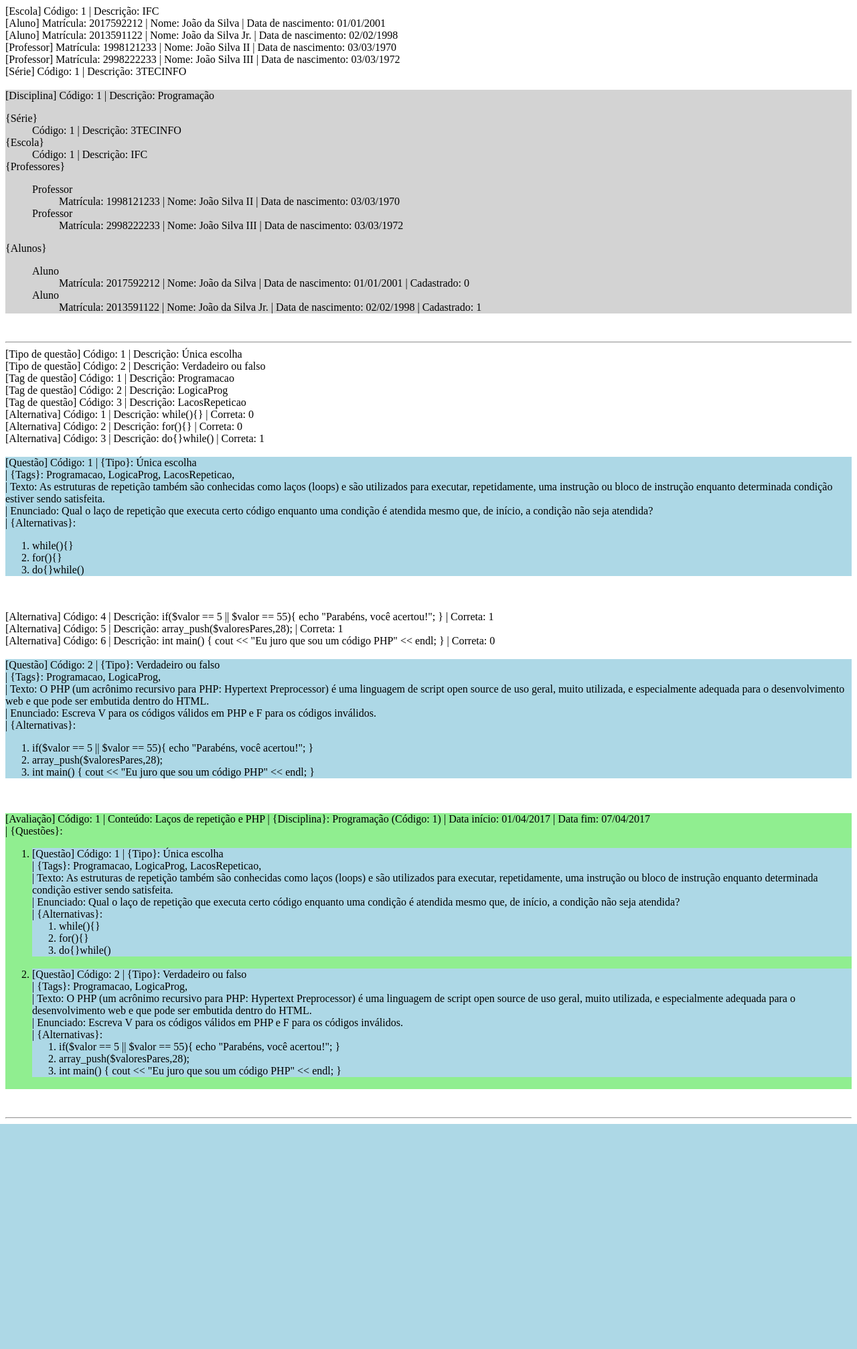
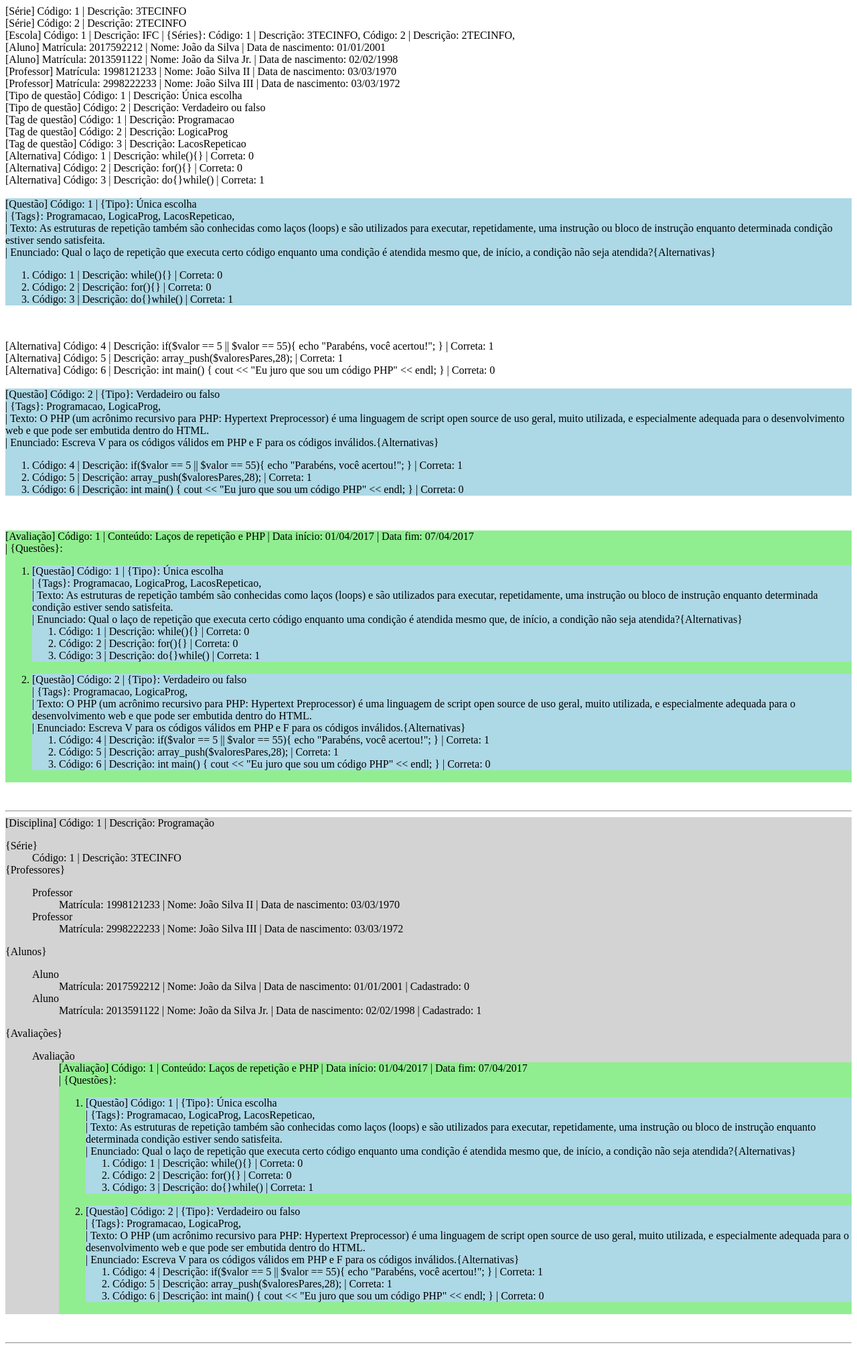
Before and after one commit to MateuxLucax/Prove, a PHP site: page /testePOO.php in a window 1280 px wide. Shown: the whole page at 67% size. Before the commit the page ends 1678 px from the top, so only its background shows below. Run offline with PHP 8.4, Linux system fonts and the light colour scheme.

Commit message:
Classes
Disciplina agora tem array de objetos Avaliacao em vez de Avaliacao com objeto Disciplina

AbsQuestao <- QuestaoAlternativa
AbsQuestao <- QuestaoDiscursiva

```diff
--- a/classes/Questao.class.php
+++ b/classes/AbsQuestao.class.php
@@ -2,20 +2,15 @@
 
 require_once "autoload.php";
 
-class Questao extends AbsCodigo {
+abstract class AbsQuestao extends AbsCodigo {
 	private $tipo;
 	private $texto;
 	private $enunciado;
 	private $tags = array();
-	private $alternativas = array();
-	#private $respostas = array();
-	# Um objeto "Resposta" recebe um objeto "Aluno"
-	# Ou um objeto "Aluno" recebe vários objetos "Resposta"?
 
 	function __construct() {
 		$tipo = new TipoQuestao;
 		$tag = new TagQuestao;
-		$alternativa = new Alternativa;
 	}
 
 	public function setTipo($tipo){
@@ -30,24 +25,15 @@ class Questao extends AbsCodigo {
 	public function getTexto(){return $this->texto; }
 
 	public function setEnunciado($enunciado){$this->enunciado = $enunciado; }
-	public function getEnunciado(){return $this->enunciado; }
-
-	public function setAlternativa($alternativa){
-		if($alternativa instanceof Alternativa) array_push($this->alternativas, $alternativa); }
-	public function getAlternativa(){return $this->alternativa; }
+    public function getEnunciado(){return $this->enunciado; }
 
 	public function __toString(){
-		$txt = "<div class='questao'>[Questão]".parent::__toString();
+        $txt = parent::__toString();
 		$txt .= " | {Tipo}: ".$this->tipo->getDescricao();
 		$txt .= "<br> | {Tags}: ";
 		for ($i=0; $i < count($this->tags); $i++) { $txt .= $this->tags[$i]->getDescricao().", "; }
 		$txt .= "<br> | Texto: ".$this->texto;
 		$txt .= "<br> | Enunciado: ".$this->enunciado;
-		$txt .= "<br> | {Alternativas}: ";
-		$txt .= "<ol>"; #Lista de alternativas
-		for ($i=0; $i < count($this->alternativas); $i++) { $txt .= "<li>".$this->alternativas[$i]->getDescricao()."</li>";	}
-		$txt .= "</ol>";
-		$txt .= "</div>";
 		return $txt;
 	}
 }
--- a/classes/Alternativa.class.php
+++ b/classes/Alternativa.class.php
@@ -4,6 +4,8 @@ require_once "autoload.php";
 
 class Alternativa extends AbsCodigoDescricao {
 	private $correta; # Atributo binário (é a alternativa correta ou não)
+	#private $respostas = array();
+
 
 	public function setCorreta($correta){$this->correta=$correta;}
 	public function getCorreta(){return $this->correta;}
--- a/classes/AlunoCadastro.class.php
+++ b/classes/AlunoCadastro.class.php
@@ -35,7 +35,4 @@
 		}
 
 	}
-
-
-
 ?>
--- a/classes/Avaliacao.class.php
+++ b/classes/Avaliacao.class.php
@@ -5,17 +5,12 @@ require_once "autoload.php";
 class Avaliacao extends AbsCodigo {
 
 	private $conteudo;
-	private $disciplina;
 	private $dataInicio;
 	private $dataFim;
 	private $questoes = array();
 
 	public function setConteudo($conteudo){$this->conteudo = $conteudo;}
 	public function getConteudo(){return $this->conteudo;}
-
-	public function setDisciplina($disciplina){
-		if($disciplina instanceof Disciplina) $this->disciplina = $disciplina;}
-	public function getDisciplina(){return $this->disciplina;}
 
 	public function setDataInicio($dataInicio){$this->dataInicio = $dataInicio;}
 	public function getDataInicio(){return $this->dataInicio;}
@@ -24,13 +19,13 @@ class Avaliacao extends AbsCodigo {
 	public function getDataFim(){return $this->dataFim;}
 
 	public function setQuestao($questao){
-		if($questao instanceof Questao) array_push($this->questoes, $questao); }
+		if($questao instanceof QuestaoAlternativa || $questao instanceof QuestaoDiscursiva)
+			array_push($this->questoes, $questao); }
 	public function getQuestao(){return $this->questao; }
 
 	public function __toString(){
 		$txt = "<div class='avaliacao'>[Avaliação]".parent::__toString();
 		$txt .= " | Conteúdo: ".$this->conteudo;
-		$txt .= " | {Disciplina}: ".$this->disciplina->getDescricao()." (Código: ".$this->disciplina->getCodigo().")";
 		$txt .= " | Data início: ".$this->dataInicio;
 		$txt .= " | Data fim: ".$this->dataFim;
 		$txt .= "<br> | {Questões}: ";
--- a/classes/Disciplina.class.php
+++ b/classes/Disciplina.class.php
@@ -4,24 +4,21 @@ require_once "autoload.php";
 
 class Disciplina extends AbsCodigoDescricao {
 
-	private $escola;
 	private $serie;
 	private $professores = array();
 	private $alunos = array();
+	private $avaliacoes = array();
 
 	function __construct() {
-		$escola = new Escola;
 		$serie = new Serie;
 		$professor = new Professor;
 		$aluno = new Aluno;
+		$avaliacao = new Avaliacao;
 	}
 
-	public function setSerie($serie){$this->serie=$serie;}
+	public function setSerie($serie){
+		if($serie instanceof Serie) $this->serie=$serie;}
 	public function getSerie(){return $this->serie;}
-
-	public function setEscola($escola){
-		if ($escola instanceof Escola) $this->escola=$escola; }
-	public function getEscola(){return $this->escola;}
 
 	public function setProfessor($professor){
 		if ($professor instanceof Professor) array_push($this->professores, $professor); }
@@ -31,12 +28,15 @@ class Disciplina extends AbsCodigoDescricao {
 		if ($aluno instanceof AlunoCadastro) array_push($this->alunos, $aluno); }
 	public function getAluno(){return $this->aluno;}
 
+	public function setAvaliacao($avaliacao){
+		if ($avaliacao instanceof Avaliacao) array_push($this->avaliacoes, $avaliacao); }
+	public function getAvaliacao(){return $this->avaliacao;}
+
 
 	public function __toString() {
 		$txt = "<div class='disciplina'>[Disciplina]".parent::__toString();
 		$txt .= "<dl>";
 		$txt .= "<dt>{Série}</dt> <dd>".$this->serie."</dd>";
-		$txt .= "<dt>{Escola}</dt> <dd>".$this->escola."</dd>";
 		$txt .= "<dt>{Professores}</dt>";
 		$txt .= "<dd> <dl>"; # Lista dentro de uma lista (lista de professores dentro da lista de atributos da disciplina)
 		for ($i=0; $i < count($this->professores); $i++) {
@@ -47,7 +47,13 @@ class Disciplina extends AbsCodigoDescricao {
 		$txt .= "<dd> <dl>"; # Lista dentro de uma lista (lista de alunos dentro da lista de atributos da disciplina)
 		for ($i=0; $i < count($this->alunos); $i++) {
 			$txt .= "<dt>Aluno</dt> <dd>".$this->alunos[$i]."</dd>"; }
-		$txt .= "</dt> </dd>";
+		$txt .= "</dl> </dd>";
+
+		$txt .= "<dt>{Avaliações}</dt>";
+		$txt .= "<dd><dl>";
+		for ($i=0; $i < count($this->avaliacoes); $i++) {
+			$txt .= "<dt>Avaliação</dt> <dd>".$this->avaliacoes[$i]."</dd>"; }
+		$txt .= "</dl></dd>";
 
 		$txt .= "</div>";
 		return $txt;
--- a/classes/Escola.class.php
+++ b/classes/Escola.class.php
@@ -3,6 +3,19 @@
 require_once "autoload.php";
 
 class Escola extends AbsCodigoDescricao {
+    private $series = array();
+
+    public function setSerie($serie){
+        if($serie instanceof Serie) array_push($this->series, $serie); }
+    public function getSerie(){return $this->series;}
+
+    public function __toString() {
+        $txt = parent::__toString();
+        $txt .= " | {Séries}: ";
+        for ($i=0; $i < count($this->series); $i++) {
+            $txt .= $this->series[$i].", "; }
+        return $txt;
+    }
 }
 
 ?>
--- a/classes/Professor.class.php
+++ b/classes/Professor.class.php
@@ -3,10 +3,6 @@
 require_once "autoload.php";
 
 class Professor extends AbsMatriculaNomeData {
-	# (1) Um objeto "Disciplina" recebe objetos "Professor" (como é agora)
-	# (2) Ou um objeto "Professor" recebe objetos "Disciplina"?
-	# (3) Ou tanto faz, dá no mesmo?
-	# O professor é quem cria a disciplina, então (2) não faria mais sentido?
 }
 
 ?>
--- /dev/null
+++ b/classes/QuestaoAlternativa.class.php
@@ -0,0 +1,26 @@
+<?php
+
+require_once "autoload.php";
+
+class QuestaoAlternativa extends AbsQuestao {
+    private $alternativas = array();
+
+    public function setAlternativa($alternativa){
+		if($alternativa instanceof Alternativa) array_push($this->alternativas, $alternativa); }
+    public function getAlternativa(){return $this->alternativa; }
+
+    function __toString(){
+        $txt = "<div class='questao'>[Questão]".parent::__toString();
+        $txt .= "{Alternativas}";
+        $txt .= "<ol>"; #Lista de alternativas
+        for ($i=0; $i < count($this->alternativas); $i++) {
+            $txt .= "<li>".$this->alternativas[$i]."</li>";
+        }
+        $txt .= "</ol>";
+        $txt .= "</div>";
+
+        return $txt;
+    }
+}
+
+?>
--- a/testePOO.php
+++ b/testePOO.php
@@ -15,9 +15,20 @@
 
 	require_once "autoload.php";
 
+	$serie1 = new Serie;
+	$serie1->setCodigo(1);
+	$serie1->setDescricao("3TECINFO");
+	echo "[Série]".$serie1."<br>";
+	$serie2 = new Serie;
+	$serie2->setCodigo(2);
+	$serie2->setDescricao("2TECINFO");
+	echo "[Série]".$serie2."<br>";
+
 	$escola1 = new Escola;
 	$escola1->setCodigo(1);
 	$escola1->setDescricao("IFC");
+	$escola1->setSerie($serie1);
+	$escola1->setSerie($serie2);
 	echo "[Escola] ".$escola1."<br>";
 
 	$aluno1 = new Aluno;
@@ -42,28 +53,12 @@
 	$prof2->setDataNascimento("03/03/1972");
 	echo "[Professor]".$prof2."<br>";
 
-	$serie1 = new Serie;
-	$serie1->setCodigo(1);
-	$serie1->setDescricao("3TECINFO");
-	echo "[Série]".$serie1."<br><br>";
-
 	$alunocad1 = new AlunoCadastro;
 	$alunocad1->setAluno($aluno1);
 	$alunocad1->setCadastrado(0);
 	$alunocad2 = new AlunoCadastro;
 	$alunocad2->setAluno($aluno2);
 	$alunocad2->setCadastrado(1);
-
-	$disc1 = new Disciplina;
-	$disc1->setCodigo(1);
-	$disc1->setDescricao("Programação");
-	$disc1->setEscola($escola1);
-	$disc1->setSerie($serie1);
-	$disc1->setProfessor($prof1);
-	$disc1->setProfessor($prof2);
-	$disc1->setAluno($alunocad1);
-	$disc1->setAluno($alunocad2);
-	echo $disc1."<br><hr>";
 
 	$tipo1 = new TipoQuestao;
 	$tipo1->setCodigo(1);
@@ -103,7 +98,7 @@
 	$q1alt3->setCorreta(1);
 	echo "[Alternativa] ".$q1alt3."<br><br>";
 
-	$ques1 = new Questao;
+	$ques1 = new QuestaoAlternativa;
 	$ques1->setCodigo(1);
 	$ques1->setTipo($tipo1);
 	$ques1->setTexto("As estruturas de repetição também são conhecidas como laços (loops) e são utilizados para executar, repetidamente, uma instrução ou bloco de instrução enquanto determinada condição estiver sendo satisfeita.");
@@ -132,7 +127,7 @@
 	$q2alt3->setCorreta(0);
 	echo "[Alternativa] ".$q2alt3."<br><br>";
 
-	$ques2 = new Questao;
+	$ques2 = new QuestaoAlternativa;
 	$ques2->setCodigo(2);
 	$ques2->setTipo($tipo2);
 	$ques2->setTexto("O PHP (um acrônimo recursivo para PHP: Hypertext Preprocessor) é uma linguagem de script open source de uso geral, muito utilizada, e especialmente adequada para o desenvolvimento web e que pode ser embutida dentro do HTML.");
@@ -149,11 +144,23 @@
 	$aval1->setConteudo("Laços de repetição e PHP");
 	$aval1->setDataInicio("01/04/2017");
 	$aval1->setDataFim("07/04/2017");
-	$aval1->setDisciplina($disc1);
 	$aval1->setQuestao($ques1);
 	$aval1->setQuestao($ques2);
 	echo $aval1."<br><hr>";
 
+	$disc1 = new Disciplina;
+	$disc1->setCodigo(1);
+	$disc1->setDescricao("Programação");
+	$disc1->setSerie($serie1);
+	$disc1->setProfessor($prof1);
+	$disc1->setProfessor($prof2);
+	$disc1->setAluno($alunocad1);
+	$disc1->setAluno($alunocad2);
+	$disc1->setAvaliacao($aval1);
+	echo $disc1."<br><hr>";
+
+
+
 ?>
 </body>
 </html>
```
Also changed, not shown: classes/QuestaoDiscursiva.class.php (added, +17 -0 lines), classes/RespostaAluno.class.php (+1 -10 lines).
